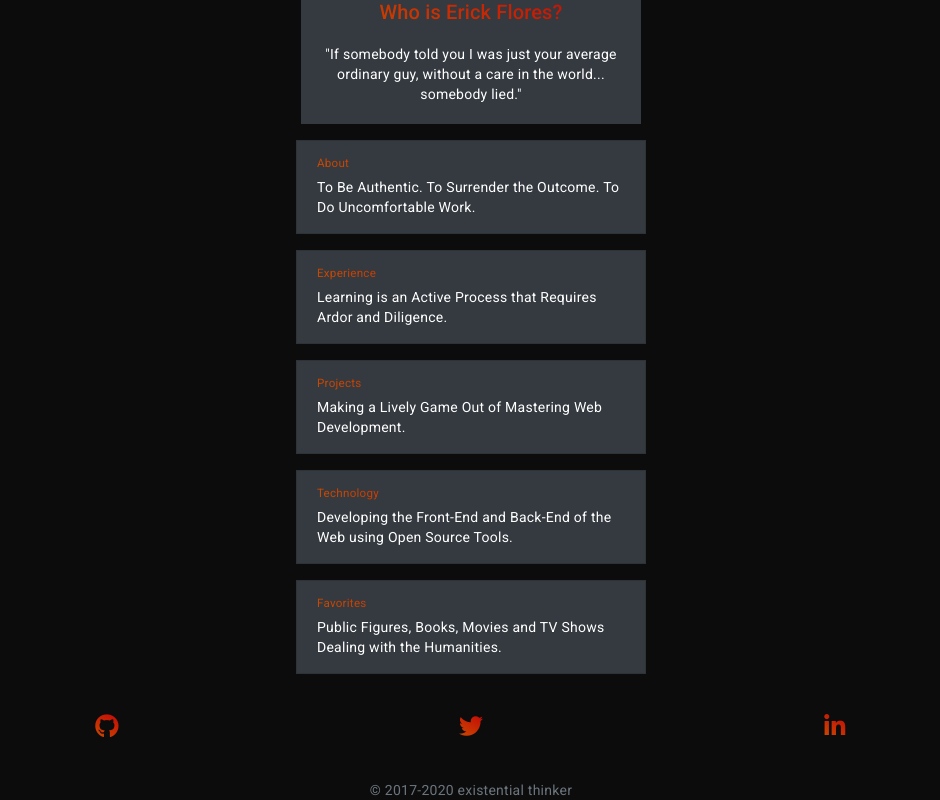
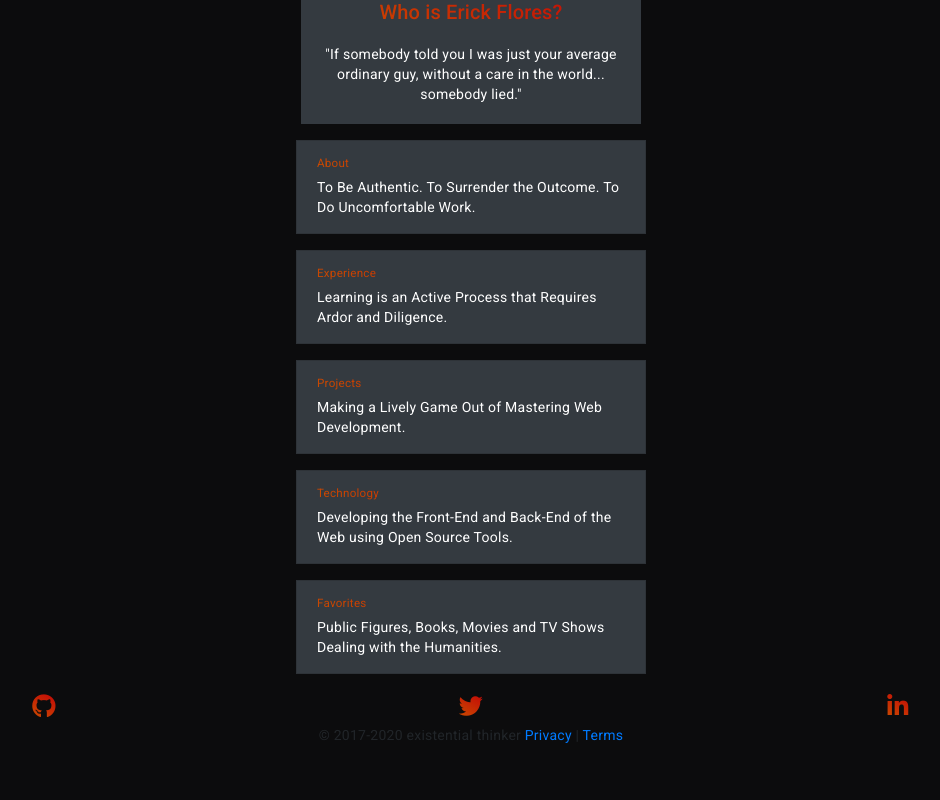
Before and after one commit to TheArchitect71/Cotton-Mouth, an Angular app: page / in a window 1280 px wide. Shown: the part 284-1084 px from the top of the page, without its empty margins (169-1109 px from the left). After the commit the page ends 1042 px from the top, so only its background shows below. Built offline with nearby package versions, Linux system fonts and the light colour scheme.

Commit message:
replaced bootstrap components with angular material

```diff
--- a/src/app/footer/footer.component.css
+++ b/src/app/footer/footer.component.css
@@ -2,5 +2,12 @@
   font-size: 1.5rem;
   background: -webkit-linear-gradient(-120deg, #c40707, #c94c00);
   -webkit-background-clip: text;
+  background-clip: text;
   -webkit-text-fill-color: transparent;
 }
+mat-grid-tile {
+  background: transparent;
+}
+.terms-width {
+  width: 100%
+}
--- a/src/app/footer/footer.component.html
+++ b/src/app/footer/footer.component.html
@@ -1,14 +1,22 @@
-<footer class="container text-center">
-  <div class="p-4">
-    <ol class="list-unstyled row text-center">
-      <li class="col"><a href="https://github.com/TheArchitect71"><i class="fab fa-github"></i></a></li>
-      <li class="col"><a href="https://twitter.com/eflow71"><i class="fab fa-twitter"></i></a></li>
-      <li class="col"><a href="https://www.linkedin.com/in/erick-flores785/"><i class="fab fa-linkedin-in"></i></a></li>
-    </ol>
-  </div>
-  <p class="text-secondary">
-    © 2017-2020 existential thinker
-    <!-- <a href="#">Privacy</a> |
-    <a href="#">Terms</a> -->
-  </p>
+<footer>
+  <mat-grid-list cols="3" rowHeight="2.1rem">
+    <mat-grid-tile>
+      <a href="https://github.com/TheArchitect71"
+        ><i class="fab fa-github"></i
+      ></a>
+    </mat-grid-tile>
+    <mat-grid-tile
+      ><a href="https://twitter.com/eflow71"><i class="fab fa-twitter"></i></a
+    ></mat-grid-tile>
+    <mat-grid-tile
+      ><a href="https://www.linkedin.com/in/erick-flores785/"
+        ><i class="fab fa-linkedin-in"></i></a
+    ></mat-grid-tile>
+    <mat-grid-tile [colspan]="3">
+      <p>
+        © 2017-2020 existential thinker <a href="#">Privacy</a> |
+        <a href="#">Terms</a>
+      </p>
+    </mat-grid-tile>
+  </mat-grid-list>
 </footer>
```
